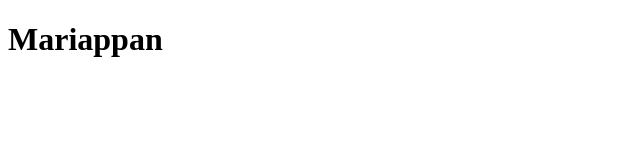
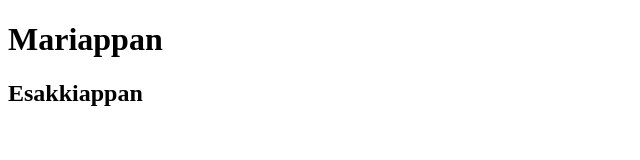
Before and after one commit to 0xmariz/git, a plain HTML site: page index.html in a window 1280 px wide. Shown: the whole page, without its empty margins (0-640 px from the left). Drawn offline with Linux system fonts and the light colour scheme.

Commit message:
feat: added some frontend code

```diff
--- a/index.html
+++ b/index.html
@@ -7,5 +7,6 @@
 </head>
 <body>
     <h1>Mariappan</h1>
+    <h2>Esakkiappan</h2>
 </body>
 </html>
```
Also changed, not shown: git.txt.
